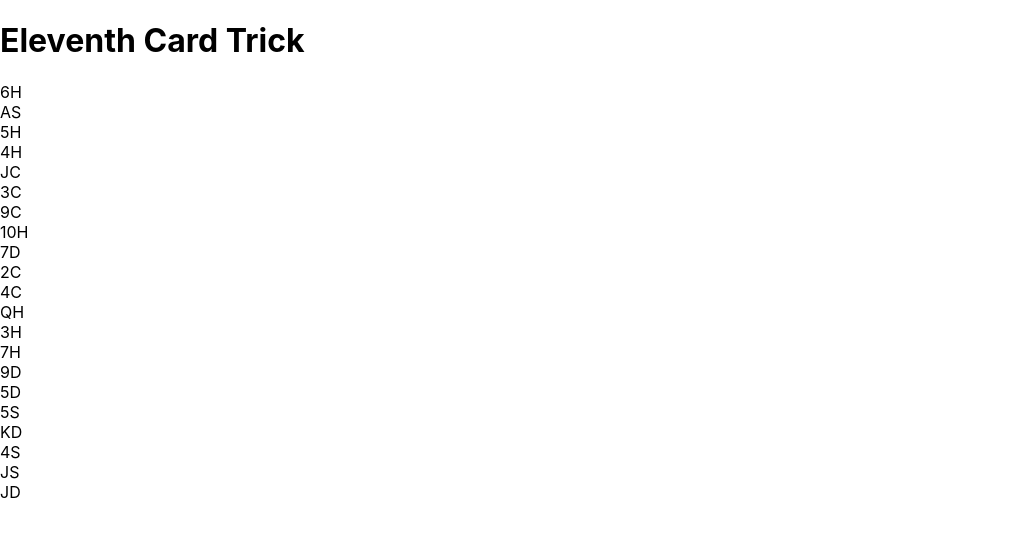
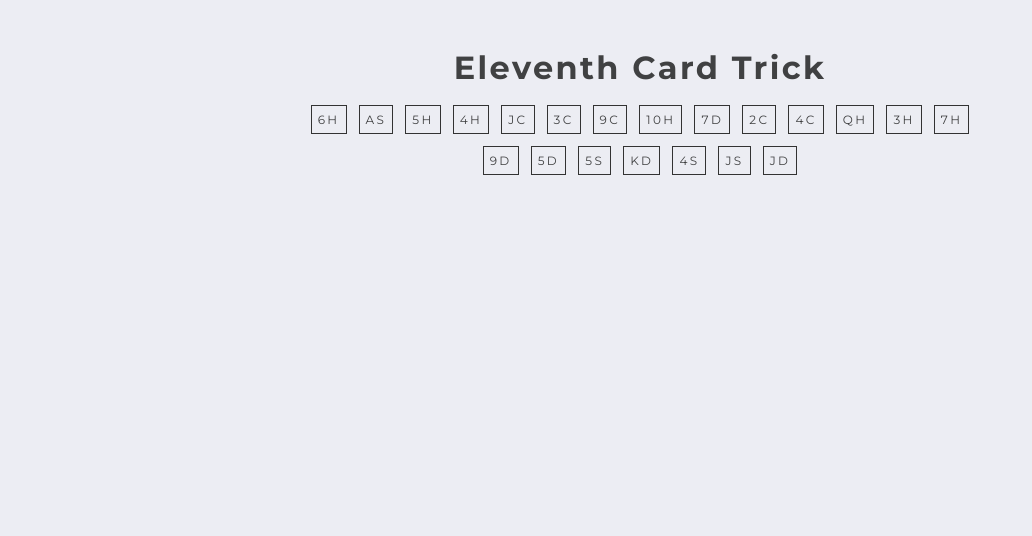
Before and after one commit to JRRGomes/eleventh-card-trick, a React (Create React App) app: page / in a window 1280 px wide. Shown: the top 536 px of the page, without its empty margins (0-1032 px from the left). Built offline with nearby package versions, Linux system fonts and the light colour scheme.

Commit message:
feat: Created itcss styles folders like resets and setting to use in all css files. Created styles for the deck container and for the cards using className.

```diff
--- a/package.json
+++ b/package.json
@@ -6,6 +6,7 @@
     "@testing-library/jest-dom": "^5.16.2",
     "@testing-library/react": "^12.1.3",
     "@testing-library/user-event": "^13.5.0",
+    "npm": "^8.5.3",
     "react": "^17.0.2",
     "react-dom": "^17.0.2",
     "react-scripts": "5.0.0",
--- a/public/index.html
+++ b/public/index.html
@@ -4,6 +4,9 @@
     <meta charset="utf-8" />
     <link rel="icon" href="%PUBLIC_URL%/favicon.ico" />
     <meta name="viewport" content="width=device-width, initial-scale=1" />
+    <link rel="preconnect" href="https://fonts.googleapis.com">
+    <link rel="preconnect" href="https://fonts.gstatic.com" crossorigin>
+    <link href="https://fonts.googleapis.com/css2?family=Montserrat:ital,wght@0,400;0,700;1,400;1,700&display=swap" rel="stylesheet">
     <meta name="theme-color" content="#000000" />
     <meta
       name="description"
--- /dev/null
+++ b/src/App.css
@@ -0,0 +1,4 @@
+@import "styles/settings/_settings.css";
+@import "styles/generic/_resets.css";
+@import "styles/elements/_body.css";
+@import "styles/elements/_container.css";
--- a/src/App.js
+++ b/src/App.js
@@ -1,9 +1,9 @@
-import './App.js'
+import './App.css';
 import Deck from './components/Deck';
 
 const App = () => {
   return (
-    <div>
+    <div className='container'>
       <h1>Eleventh Card Trick</h1>
       <Deck />
     </div>
--- a/src/components/Deck.js
+++ b/src/components/Deck.js
@@ -1,4 +1,6 @@
 import React from 'react'
+import '../styles/elements/_deck-container.css';
+import '../styles/elements/_deck.css';
 
 const SUITS = ["H", "S", "D", "C"];
 const CARDS = [
@@ -26,9 +28,9 @@ const Deck = () => {
   let twentyOneCards = shuffled.slice(0,21)
 
   return (
-    <div>
+    <div className='deck-container'>
       {twentyOneCards.map(({suit, card}, index) => (
-        <div key={index}>{card}{suit}</div>
+        <div className='deck' key={index}>{card}{suit}</div>
       ))}
     </div>
   )
--- /dev/null
+++ b/src/styles/elements/_body.css
@@ -0,0 +1,8 @@
+body {
+  padding: 0;
+  font-family: var(--main-font);
+  letter-spacing: var(--space-xxx-small);
+  font-size: var(--space-unit);
+  background-color: var(--main-bg);
+  color: var(--main-font-color);
+}
--- /dev/null
+++ b/src/styles/elements/_container.css
@@ -0,0 +1,6 @@
+.container {
+  display: flex;
+  flex-direction: column;
+  align-items: center;
+  margin-top: var(--space-x-large);
+}
--- /dev/null
+++ b/src/styles/elements/_deck-container.css
@@ -0,0 +1,7 @@
+.deck-container {
+  display: flex;
+  flex-wrap: wrap;
+  justify-content: center;
+  max-width: 55%;
+  margin-top: var(--space-small);
+}
--- /dev/null
+++ b/src/styles/elements/_deck.css
@@ -0,0 +1,7 @@
+.deck {
+  border: var(--space-xxx-small) solid var(--dark-grey);
+  text-align: center;
+  font-size: var(--space-small);
+  padding: var(--space-x-small);
+  margin: var(--space-x-small);
+}
--- /dev/null
+++ b/src/styles/generic/_resets.css
@@ -0,0 +1,35 @@
+body,
+h1,
+h2,
+h3,
+h4,
+h5,
+h6,
+p,
+blockquote,
+pre,
+dl,
+dd,
+ol,
+ul,
+form,
+fieldset,
+legend,
+figure,
+table,
+th,
+td,
+caption,
+hr {
+  margin: 0;
+  padding: 0;
+}
+
+button {
+  border: none;
+  margin: 0;
+  padding: 0;
+  width: auto;
+  overflow: visible;
+  background: transparent;
+}
--- /dev/null
+++ b/src/styles/settings/_settings.css
@@ -0,0 +1,22 @@
+:root {
+  --main-font: "Montserrat", sans-serif;
+
+  --space-unit: 1em;
+  --space-xxx-small: calc(0.15 * var(--space-unit));
+  --space-xx-small: calc(0.25 * var(--space-unit));
+  --space-x-small: calc(0.5 * var(--space-unit));
+  --space-small: calc(0.75 * var(--space-unit));
+  --space-minor: calc(0.8 * var(--space-unit));
+  --space-medium: calc(1.25 * var(--space-unit));
+  --space-large: calc(2 * var(--space-unit));
+  --space-x-large: calc(3 * var(--space-unit));
+  --space-xx-large: calc(5 * var(--space-unit));
+  --space-xxx-large: calc(13 * var(--space-unit));
+  --space-super-large: calc(20 * var(--space-unit));
+
+  --main-bg: #ecedf3;
+  --main-font-color: #404142;
+  --dark-grey: #333333;
+  --soft-grey: #a7a7a7;
+  --light-grey: #dddddd;
+}
```
Also changed, not shown: 1 other file (tests, documents, lock files or other folders).
